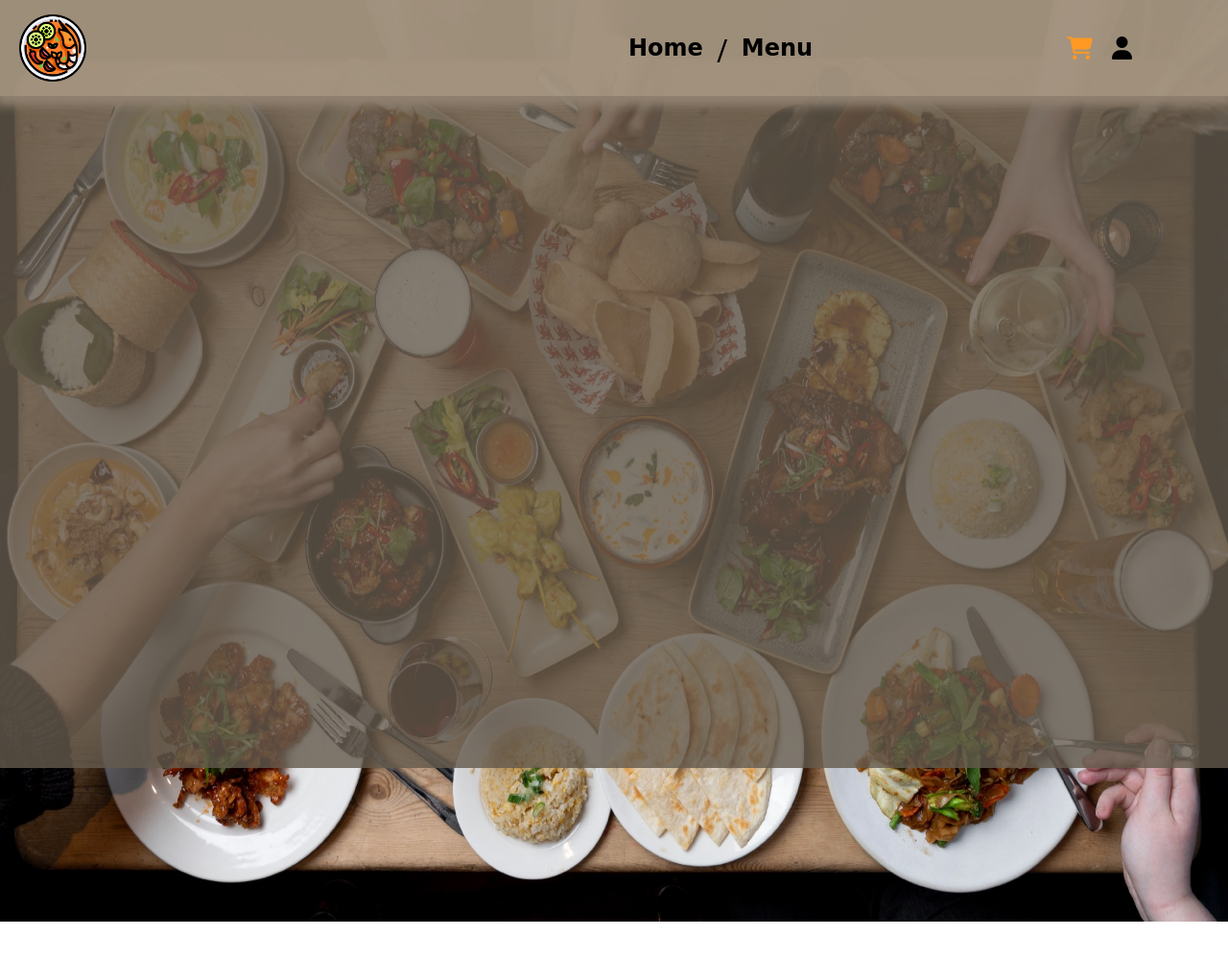
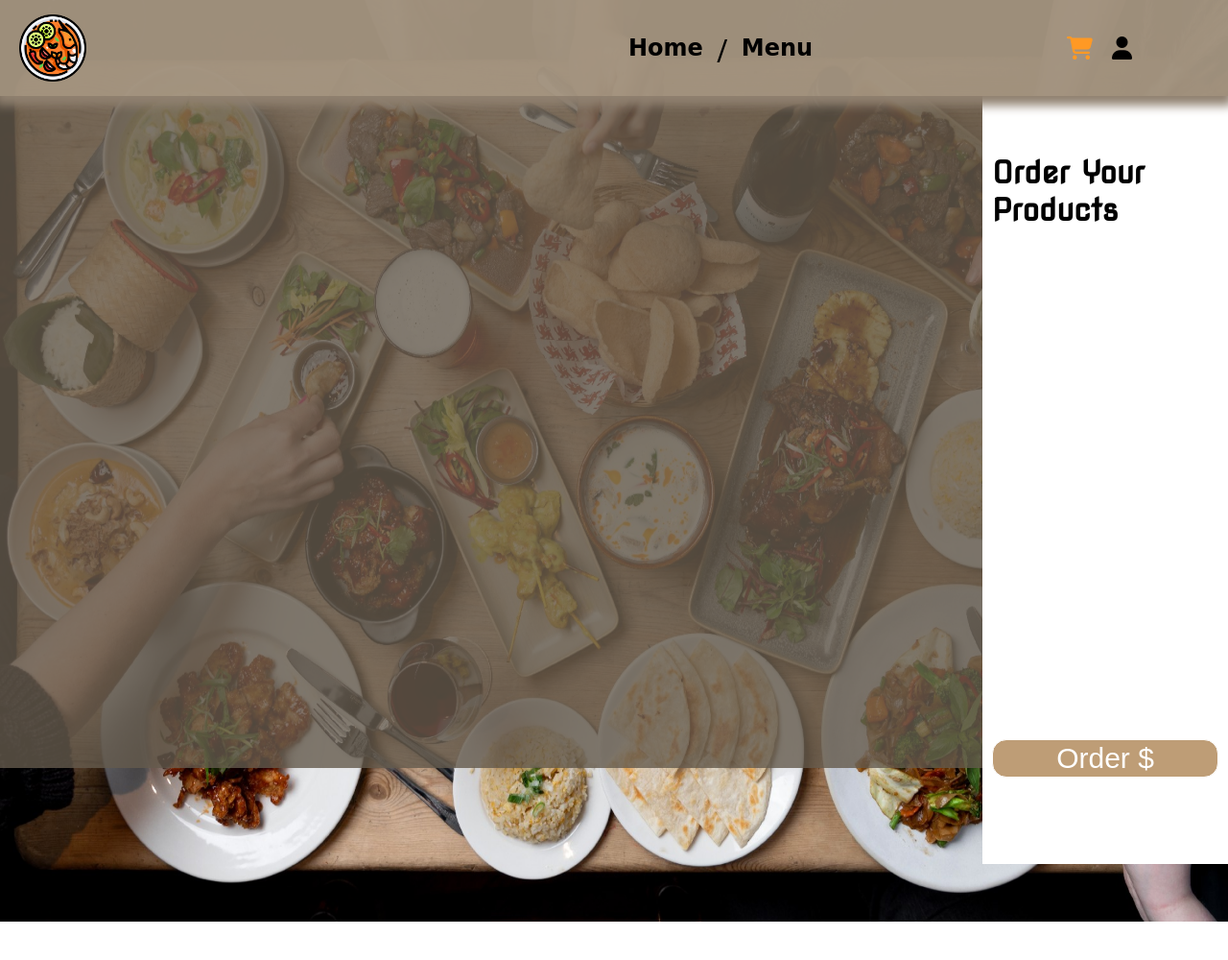
Before and after one commit to GiorgiTurmanidze/ThaiRestaurant, a Django app: page /basket/ in a window 1280 px wide. Shown: the whole page at 96% size. Run offline with Django 5.2, Linux system fonts and the light colour scheme; data that the repository does not hold is empty; some libraries are stand-ins or nearby versions; some web fonts are replaced.

Commit message:
Added Order System

```diff
--- a/api/views.py
+++ b/api/views.py
@@ -18,6 +18,16 @@ class BasketViewSet(viewsets.ModelViewSet):
     queryset = Basket.objects.all()
     serializer_class = BasketSerializer
     permission_classes = [IsAuthenticated]
+
+    @action(detail=False, methods=['POST'])
+    def finish_order(self, request):
+        """Convert the user's basket into an order."""
+        basket, created = Basket.objects.get_or_create(user=request.user)
+
+        order = basket.convert_to_order()
+        if order:
+            return Response({"message": "Order created successfully!", "order_id": order.id})
+        return Response({"message": "Basket is empty."}, status=400)
 
     def get_queryset(self):
         """Return only the baskets belonging to the logged-in user."""
--- a/static/basketPage/basket.css
+++ b/static/basketPage/basket.css
@@ -131,9 +131,10 @@ header .right .cart {
   flex-direction: row;
   position: relative;
   top: 200px;
-  width: 90%;
+  width: 70%;
+  margin-right: 400px;
   align-items: start;
-  justify-content: center;
+  justify-content: start;
   flex-shrink: 1;
   flex-wrap: wrap;
   height: 100vh;
@@ -184,6 +185,76 @@ header .right .cart {
   color: rgb(0, 0, 0);
   position: relative;
   top: -2px;
+  cursor: pointer;
+}
+
+.orderFixed {
+  display: flex;
+  flex-direction: column;
+  position: fixed;
+  width: 20%;
+  height: 100vh;
+  right: 0;
+  top: 100px;
+  gap: 0px;
+  margin: 0;
+  background-color: white;
+  justify-content: center;
+  align-items: center;
+  z-index: 3;
+  padding: 20px 10px;
+}
+.orderFixed h1 {
+  font-family: "Nova Square", cursive;
+  padding-bottom: 20px;
+}
+.orderFixed .topOrder {
+  position: relative;
+  height: 75vh;
+}
+.orderFixed .topOrder .order-tab {
+  width: 90%;
+  display: flex;
+  position: relative;
+  top: 30px;
+  box-sizing: border-box;
+}
+.orderFixed .topOrder .order-tab .order-list {
+  display: flex;
+  flex-direction: column;
+  gap: 20px;
+  box-sizing: border-box;
+  overflow-y: scroll;
+  height: 60vh;
+  width: 100%;
+  justify-content: center;
+  align-items: start;
+}
+.orderFixed .topOrder .order-tab .order-list li {
+  font-size: 16px;
+  font-family: sans-serif;
+}
+.orderFixed .bottomOrder {
+  position: relative;
+  height: 10vh;
+  display: flex;
+  align-items: center;
+  justify-content: center;
+  width: 100%;
+}
+.orderFixed .bottomOrder button {
+  width: 100%;
+  background-color: rgb(190, 157, 118);
+  border: 1px solid white;
+  border-radius: 15px;
+  outline: none;
+  height: 5vh;
+  font-size: 30px;
+  color: white;
+  position: relative;
+  bottom: 10px;
+}
+.orderFixed .OrderBtn {
   cursor: pointer;
 }
 
--- a/static/basketPage/basket.js
+++ b/static/basketPage/basket.js
@@ -20,11 +20,18 @@ home.addEventListener('click', function() {
     window.open('/ThaiRestaurant/', '_self')
 })
 
+menu.addEventListener('click', function() {
+    window.open('/menu/', '_self')
+})
+
 function updateBasket(products) {
     myBasket = products.items;
 
     console.log("my Basket", myBasket);
     let cart = document.querySelector('.cart2');
+
+    let orderList = document.querySelector('.order-list');
+    orderList.innerHTML = ''
 
     cart.innerHTML = '';
 
@@ -43,6 +50,10 @@ function updateBasket(products) {
             </div>
         </div>
         `;
+
+        let li = document.createElement('li');
+        li.textContent = `${el.dish_name} - ${el.quantity}x - $${el.dish_price * el.quantity}`;
+        orderList.appendChild(li);
     });
 
     document.querySelectorAll('.incQuan').forEach((incBtn) => {
@@ -66,6 +77,7 @@ function updateBasket(products) {
                 product.quantity = newQuantity;
                 this.parentElement.querySelector('.quantity').textContent = `${newQuantity}x`;
                 console.log("Basket item updated:", updatedData);
+                window.location.reload()
             })
             .catch(error => {
                 console.error("Error updating item in basket:", error);
@@ -95,6 +107,7 @@ function updateBasket(products) {
                     product.quantity = newQuantity;
                     this.parentElement.querySelector('.quantity').textContent = `${newQuantity}x`;
                     console.log("Basket item updated:", updatedData);
+                    window.location.reload()
                 })
                 .catch(error => {
                     console.error("Error updating item in basket:", error);
@@ -107,14 +120,64 @@ function updateBasket(products) {
                         'Authorization': `Bearer ${localStorage.getItem('access_token')}`
                     }
                 })
+                window.location.reload()
             }
         });
     });
 }
 
-menu.addEventListener('click', function() {
-    window.open('/menu/', '_self')
+let btn = document.querySelector('.OrderBtn')
+
+async function finishOrder() {
+    const response = await fetch("http://localhost:8000/api/baskets/finish_order/", {
+        method: "POST",
+        headers: {
+            "Content-Type": "application/json",
+            "Authorization": `Bearer ${localStorage.getItem('access_token')}`,
+        }
+    });
+
+    const data = await response.json();
+    alert(data.message);
+    window.location.reload()
+}
+
+btn.addEventListener('click', () => {
+    finishOrder()
+    // fetch('http://localhost:8000/api/baskets/my_basket/', {
+    //     headers: {
+    //         'Content-Type': 'application/json',
+    //         'Authorization': `Bearer ${localStorage.getItem('access_token')}`
+    //     }
+    // })
+    // .then(response => response.json())
+    // .then(myBasket => {
+    //     fetch(`http://localhost:8000/api/baskets/${myBasket.id}/`, {
+    //         method: 'DELETE',
+    //         headers: {
+    //             'Content-Type': 'application/json',
+    //             'Authorization': `Bearer ${localStorage.getItem('access_token')}`
+    //         }
+    //     })
+    //     window.location.reload()
+    // })
 })
+
+window.onload(orderBtnText())
+
+function orderBtnText() {
+    btn.innerHTML = "Order $"
+    fetch('http://localhost:8000/api/baskets/my_basket/', {
+        headers: {
+            'Content-Type': 'application/json',
+            'Authorization': `Bearer ${localStorage.getItem('access_token')}`
+        }
+    })
+    .then(response => response.json())
+    .then(totalPrice => {
+        btn.innerHTML += `${totalPrice.total_price}`
+    })
+}
 
 let hiddenText = document.querySelector('.hiddenText')
 
--- a/static/basketPage/basket.scss
+++ b/static/basketPage/basket.scss
@@ -138,9 +138,10 @@ header {
     flex-direction: row;
     position: relative;
     top: 200px;
-    width: 90%;
+    width: 70%;
+    margin-right: 400px;
     align-items: start;
-    justify-content: center;
+    justify-content: start;
     flex-shrink: 1;
     flex-wrap: wrap;
     height: 100vh;
@@ -190,6 +191,76 @@ header {
                 cursor: pointer;
             }
         }
+    }
+}
+
+.orderFixed {
+    display: flex;
+    flex-direction: column;
+    position: fixed;
+    width: 20%;
+    height: 100vh;
+    right: 0;
+    top: 100px;
+    gap: 0px;
+    margin: 0;
+    background-color: white;
+    justify-content: center;
+    align-items: center;
+    z-index: 3;
+    padding: 20px 10px;
+    h1 {
+        font-family: "Nova Square", cursive;
+        padding-bottom: 20px;
+    }
+    .topOrder {
+        position: relative;
+        height: 75vh;
+        .order-tab {
+            width: 90%;
+            display: flex;
+            position: relative;
+            top: 30px;
+            box-sizing: border-box;
+            .order-list {
+                display: flex;
+                flex-direction: column;
+                gap: 20px;
+                box-sizing: border-box;
+                overflow-y: scroll;
+                height: 60vh;
+                width: 100%;
+                justify-content: center;
+                align-items: start;
+                li {
+                    font-size: 16px;
+                    font-family: sans-serif;
+                }
+            }
+        }
+    }
+    .bottomOrder {
+        position: relative;
+        height: 10vh;
+        display: flex;
+        align-items: center;
+        justify-content: center;
+        width: 100%;
+        button {
+            width: 100%;
+            background-color: rgb(190, 157, 118);
+            border: 1px solid white;
+            border-radius: 15px;
+            outline: none;
+            height: 5vh;
+            font-size: 30px;
+            color: white;
+            position: relative;
+            bottom: 10px;
+        }
+    }
+    .OrderBtn {
+        cursor: pointer;
     }
 }
 
--- a/templates/basket.html
+++ b/templates/basket.html
@@ -62,6 +62,22 @@
 
         </div>
 
+        <div class="orderFixed">
+            <div class="topOrder">
+
+                <h1>Order Your Products</h1>
+                <nav class="order-tab">
+                    <ul class="order-list">
+
+                    </ul>
+                </nav>
+            </div>
+
+            <div class="bottomOrder">
+                <button class="OrderBtn"></button>
+            </div>
+        </div>
+
     </main>
 
 
--- a/users/views.py
+++ b/users/views.py
@@ -10,7 +10,7 @@ from django.contrib.auth.models import User
 
 # Create your views here.
 
-# ✅ REGISTER API (Signup)
+# ✅ REGISTER API
 class SignUpView(APIView):
     permission_classes = [AllowAny]
 
@@ -32,7 +32,7 @@ class SignUpView(APIView):
         return Response(serializer.errors, status=status.HTTP_400_BAD_REQUEST)
 
 
-# ✅ LOGIN API (JWT Token Login)
+# ✅ LOGIN API
 class LoginView(APIView):
     permission_classes = [AllowAny]
 
@@ -54,7 +54,7 @@ class LoginView(APIView):
             return Response({"error": "Invalid username or password."}, status=status.HTTP_401_UNAUTHORIZED)
         return Response(serializer.errors, status=status.HTTP_400_BAD_REQUEST)
 
-# ✅ PROTECTED VIEW (Requires JWT)
+# ✅ PROTECTED VIEW
 class SignInView(APIView):
     permission_classes = [IsAuthenticated]
 
```
Also changed, not shown: api/admin.py (+21 -1 lines), api/models.py (+37 -1 lines), static/menuPage/menu.js (+82 -0 lines), api/migrations/0005_order_orderitem.py (added), 1 other file.
